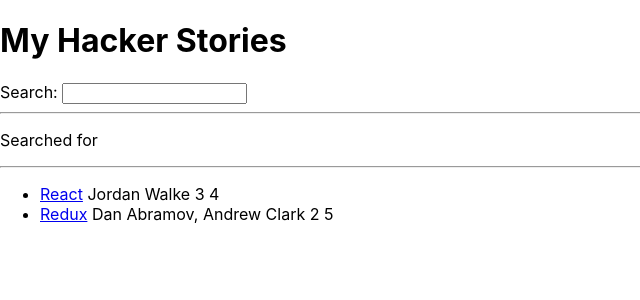
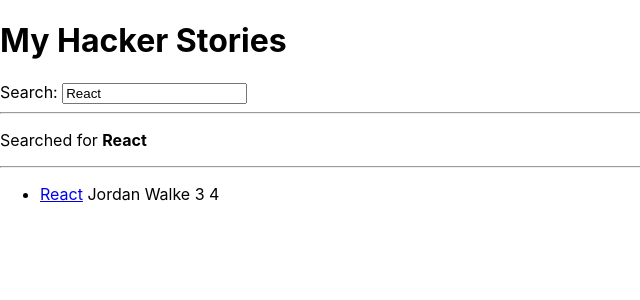
Before and after one commit to ryan-vimba/hacker-stories, a React (Create React App) app: page / in a window 1280 px wide. Shown: the top 300 px of the page, without its empty margins (0-640 px from the left). Built offline with nearby package versions, Linux system fonts and the light colour scheme.

Commit message:
control Search component using searchTerm from App

```diff
--- a/src/App.js
+++ b/src/App.js
@@ -1,12 +1,6 @@
 import * as React from "react";
 
 const App = () => {
-
-  const [searchTerm, setSearchTerm] = React.useState('');
-
-  const handleChange = (event) => {
-    setSearchTerm(event.target.value);
-  };
 
   const stories = [
     {
@@ -27,12 +21,18 @@
     }
   ];
 
+  const [searchTerm, setSearchTerm] = React.useState('React');
+
+  const handleChange = (event) => {
+    setSearchTerm(event.target.value);
+  };
+
   const searchedStories = stories.filter((story) => story.title.toLowerCase().includes(searchTerm.toLowerCase()));
 
   return (
     <div>
       <h1>My Hacker Stories</h1>
-      <Search onSearch={handleChange}/>
+      <Search search={searchTerm} onSearch={handleChange}/>
       <hr />
       <p>Searched for <strong>{searchTerm}</strong></p>
       <hr />
@@ -45,7 +45,7 @@
   return (
     <div>
       <label htmlFor="search">Search: </label>
-      <input id="search" type="text" onChange={props.onSearch}/>
+      <input id="search" type="text" value={props.search} onChange={props.onSearch}/>
     </div>
   );
 };
```
